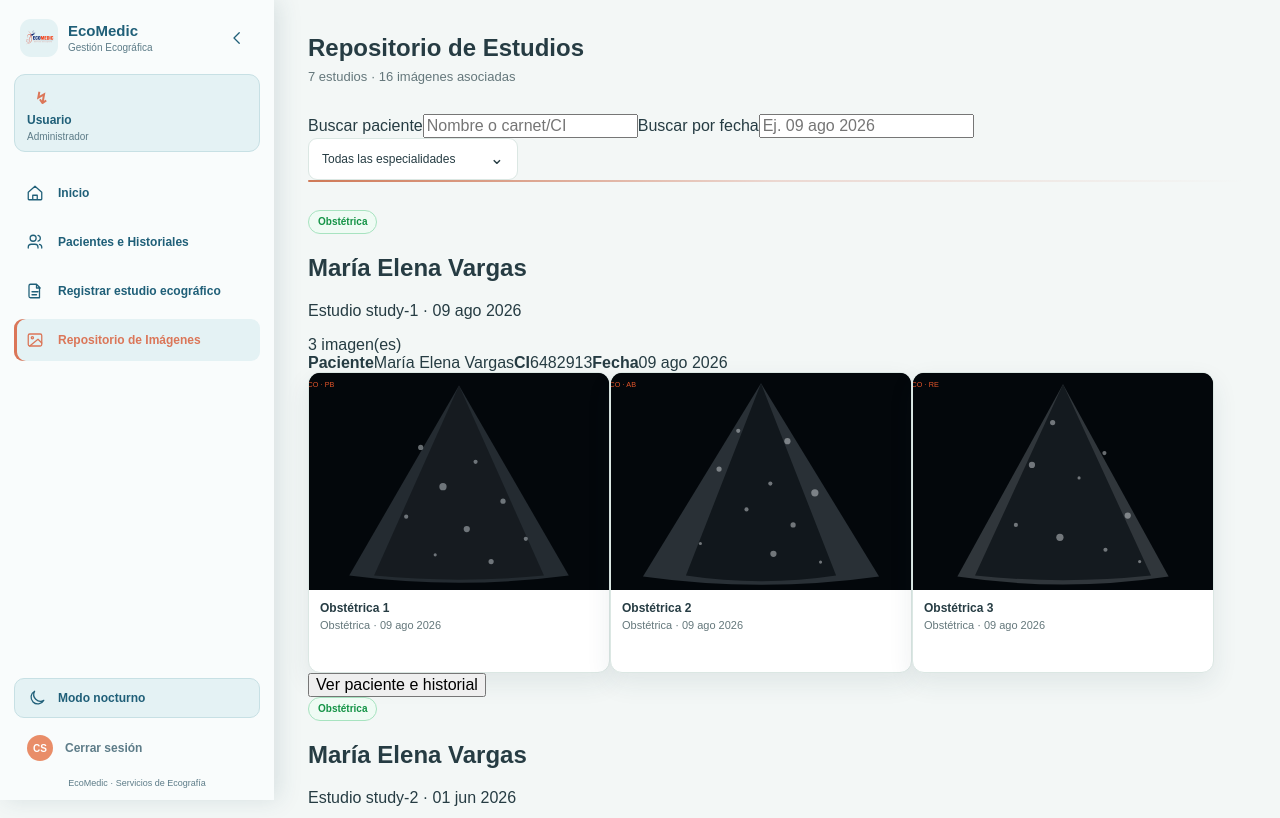
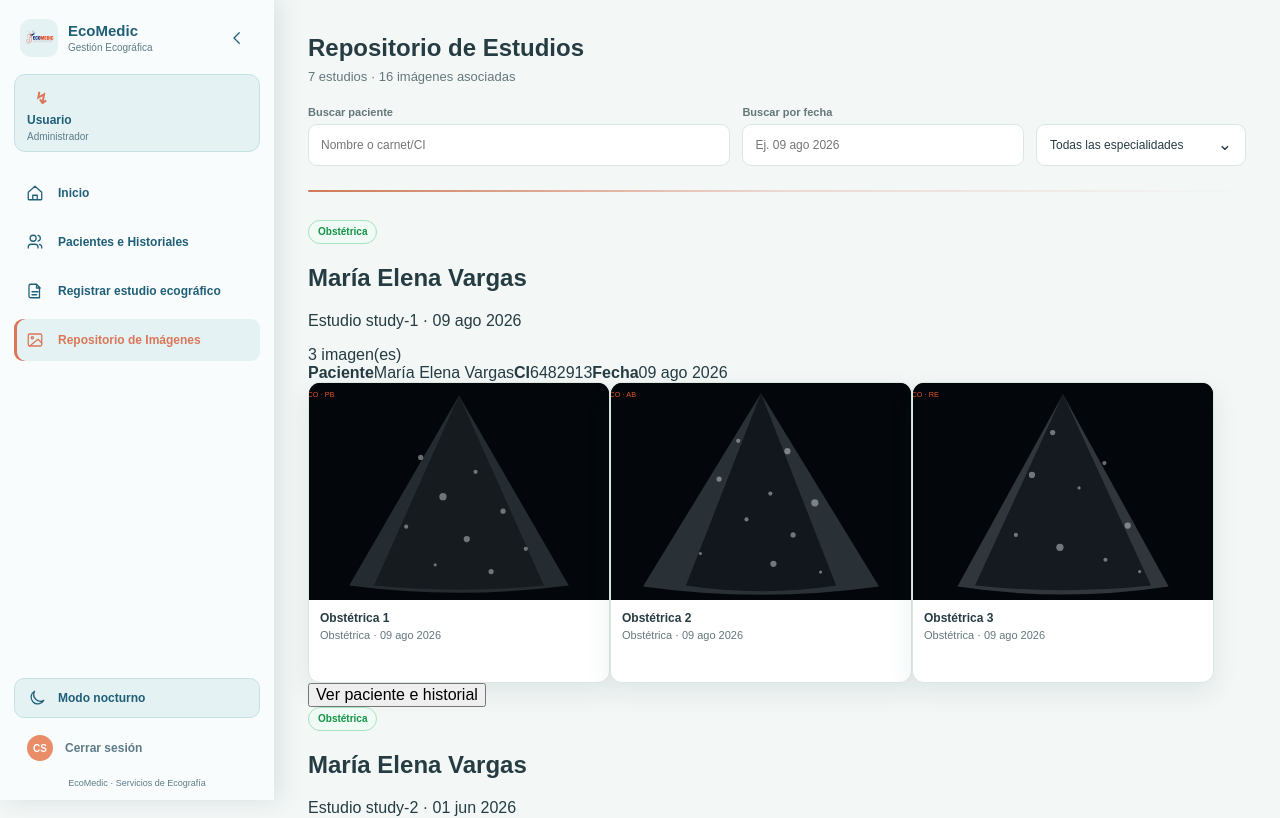
Before and after one commit to Emsof26/web-ecomedic, a React (Vite) app: page /repositorio in a window 1280 px wide. Shown: the top 818 px of the page. Built offline with nearby package versions, Linux system fonts and the light colour scheme.

Commit message:
style: organizar repositorio por estudios

```diff
--- a/src/pages/repository/ImageRepositoryPage.css
+++ b/src/pages/repository/ImageRepositoryPage.css
@@ -17,7 +17,7 @@
   align-items: center;
   justify-content: space-between;
   gap: 24px;
-  margin-bottom: 30px;
+  margin-bottom: 22px;
 }
 
 .image-repository-page__header h1 {
@@ -32,6 +32,43 @@
   margin: 0;
   color: var(--text-secondary);
   font-size: 13px;
+}
+
+.study-repository-filters {
+  display: grid;
+  grid-template-columns: minmax(220px, 1.5fr) minmax(190px, 1fr) 210px;
+  gap: 12px;
+  align-items: end;
+  margin-bottom: 24px;
+}
+
+.study-repository-search {
+  display: flex;
+  flex-direction: column;
+  gap: 6px;
+}
+
+.study-repository-search span {
+  color: var(--text-secondary);
+  font-size: 11px;
+  font-weight: 600;
+}
+
+.study-repository-search input {
+  width: 100%;
+  min-height: 42px;
+  padding: 0 12px;
+  border: 1px solid var(--border);
+  border-radius: 9px;
+  background: var(--surface);
+  color: var(--text-primary);
+  font: inherit;
+  font-size: 12px;
+  outline: none;
+}
+
+.study-repository-search input:focus {
+  border-color: var(--accent);
 }
 
 .image-repository-page__filter {
```
